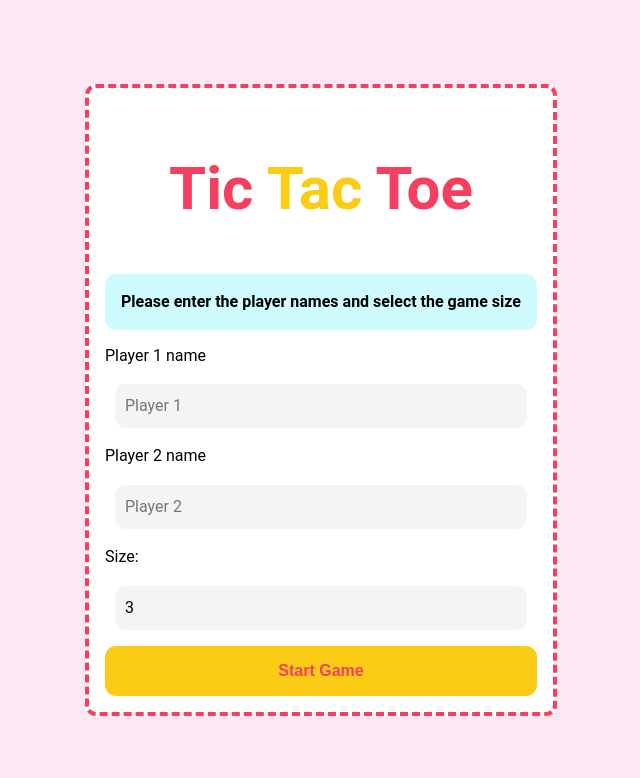
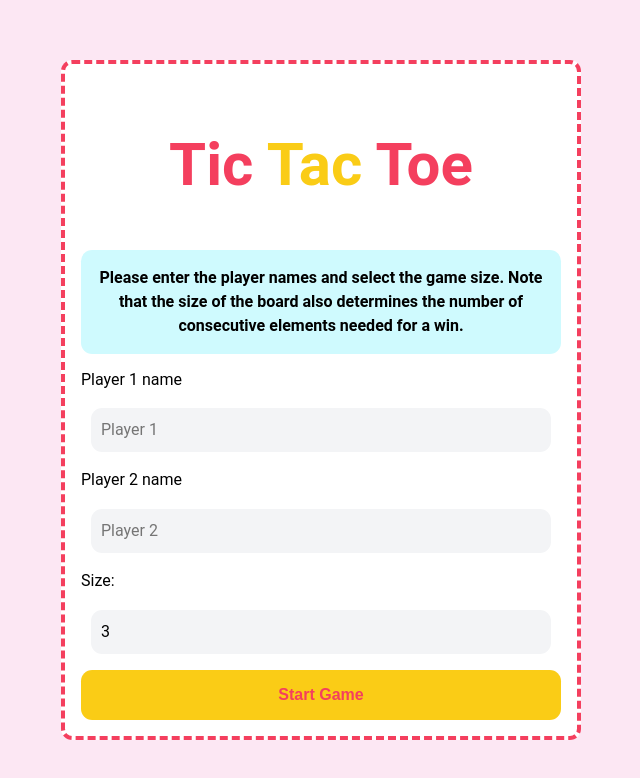
Before and after one commit to someUsernam/tictactoe, a React (Vite) app: page /game-setup in a window 1280 px wide. Shown: the top 778 px of the page, without its empty margins (319-959 px from the left). Built offline with nearby package versions, Linux system fonts and the light colour scheme.

Commit message:
refactor: Update GameSetup page styling , add note about game rules.

```diff
--- a/src/pages/game-setup/GameSetup.tsx
+++ b/src/pages/game-setup/GameSetup.tsx
@@ -1,11 +1,6 @@
 import { TicTacToeTitle } from "@/common/components/Title";
 import styled from "styled-components";
 import GameSetupForm from "./components/GameSetupForm";
-
-const StyledTitle = styled.h1`
-  color: var(--primary-color);
-  font-size: calc(var(--font-size-xlarge) * 2) ;
-`;
 
 const StyledSubtitle = styled.h2`
   color: var(--secondary-color);
@@ -21,6 +16,7 @@ const GameSetupContainer = styled.div`
   border-radius: var(--radius);
   background-color: var(--elevated);
   border: 0.3rem dashed var(--primary);
+  max-width: 30rem;
 `;
 
 function GameSetup() {
@@ -28,7 +24,9 @@ function GameSetup() {
 		<GameSetupContainer>
 			<TicTacToeTitle />
 			<StyledSubtitle>
-				Please enter the player names and select the game size
+				Please enter the player names and select the game size. Note that the
+				size of the board also determines the number of consecutive elements
+				needed for a win.
 			</StyledSubtitle>
 			<GameSetupForm />
 		</GameSetupContainer>
--- a/src/pages/game-setup/components/GameSetupForm/GameSetupForm.tsx
+++ b/src/pages/game-setup/components/GameSetupForm/GameSetupForm.tsx
@@ -13,7 +13,7 @@ const Input = styled.input`
 	word-spacing: inherit;
 	border-radius: var(--radius);
 	border: none;
-	background-color: #f3f4f6;
+	background-color: var(--neutral);
 `;
 
 const StyledForm = styled.form`
--- a/src/pages/game/components/ProtectedGameRoute/ProtectedGameRoute.tsx
+++ b/src/pages/game/components/ProtectedGameRoute/ProtectedGameRoute.tsx
@@ -1,9 +1,9 @@
 import { links } from "@/common/consts/Links";
-import { playersExists } from "@/pages/gameContainer/utils/playersExists";
 import { useIsGameStarted } from "@/resources/options";
 import { usePlayers } from "@/resources/players";
 import { ChildrenProps } from "@/types";
 import { Navigate } from "react-router-dom";
+import { playersExists } from "./utils/playersExists";
 
 function ProtectedGameRoute({ children }: ChildrenProps) {
 	const isGameStarted = useIsGameStarted();
```
Also changed, not shown: src/pages/game/components/ProtectedGameRoute/utils/playersExists.ts (renamed from src/pages/gameContainer/utils/playersExists.ts).
